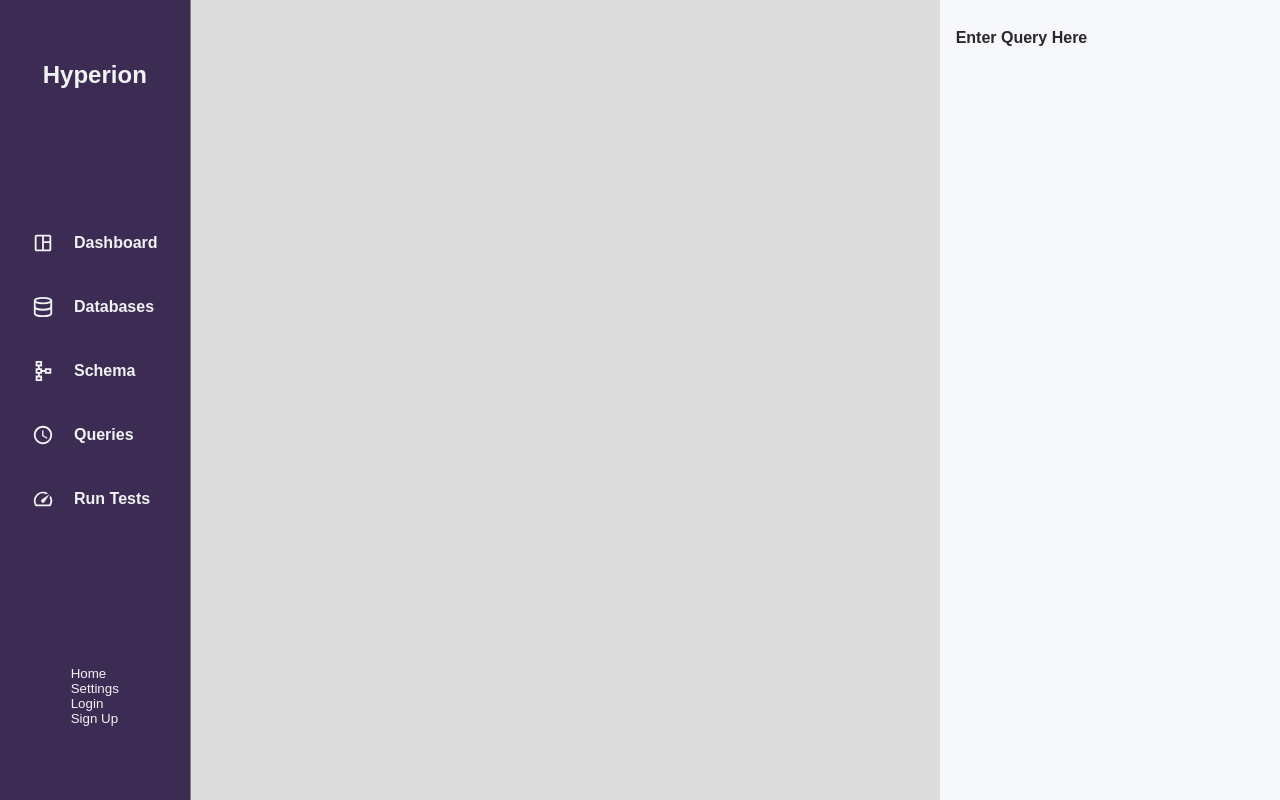
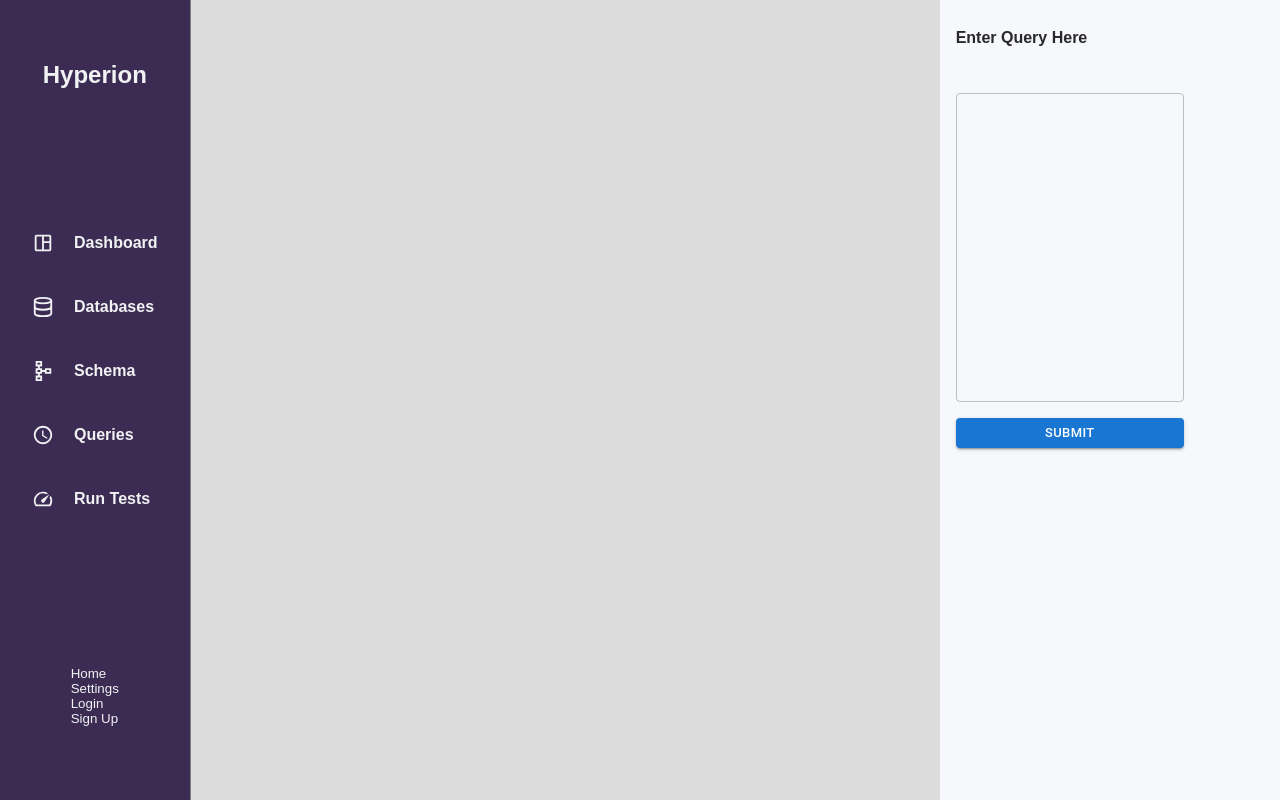
Before and after one commit to oslabs-beta/Hyperion, a React app: page /queries in a window 1280 px wide. Built offline with nearby package versions, Linux system fonts and the light colour scheme.

Commit message:
new query box renders

```diff
--- a/client/components/NewQueryWindow.jsx
+++ b/client/components/NewQueryWindow.jsx
@@ -1,10 +1,16 @@
 import React, { useState } from 'react';
 import styled from 'styled-components';
+import { FormControl, TextField } from '@mui/material';
+import Button from '@mui/material/Button';
 
 const NewQueryWindow = () => {
 return (
 <StyledWindow>
       <h4>Enter Query Here</h4>
+      <form className='new-query-form'>
+      <TextField multiline rows={12} maxRows={12} />
+      <Button type='submit' size='small' variant='contained'>Submit</Button>
+      </form>
 </StyledWindow>
 )
 }
@@ -15,7 +21,7 @@ const StyledWindow = styled.div`
   display: flex;
   flex-direction: column;
   row-gap: 1.5em;
-  .new-db-form {
+  .new-query-form {
     display: flex;
     flex-direction: column;
     row-gap: 1em;
```
